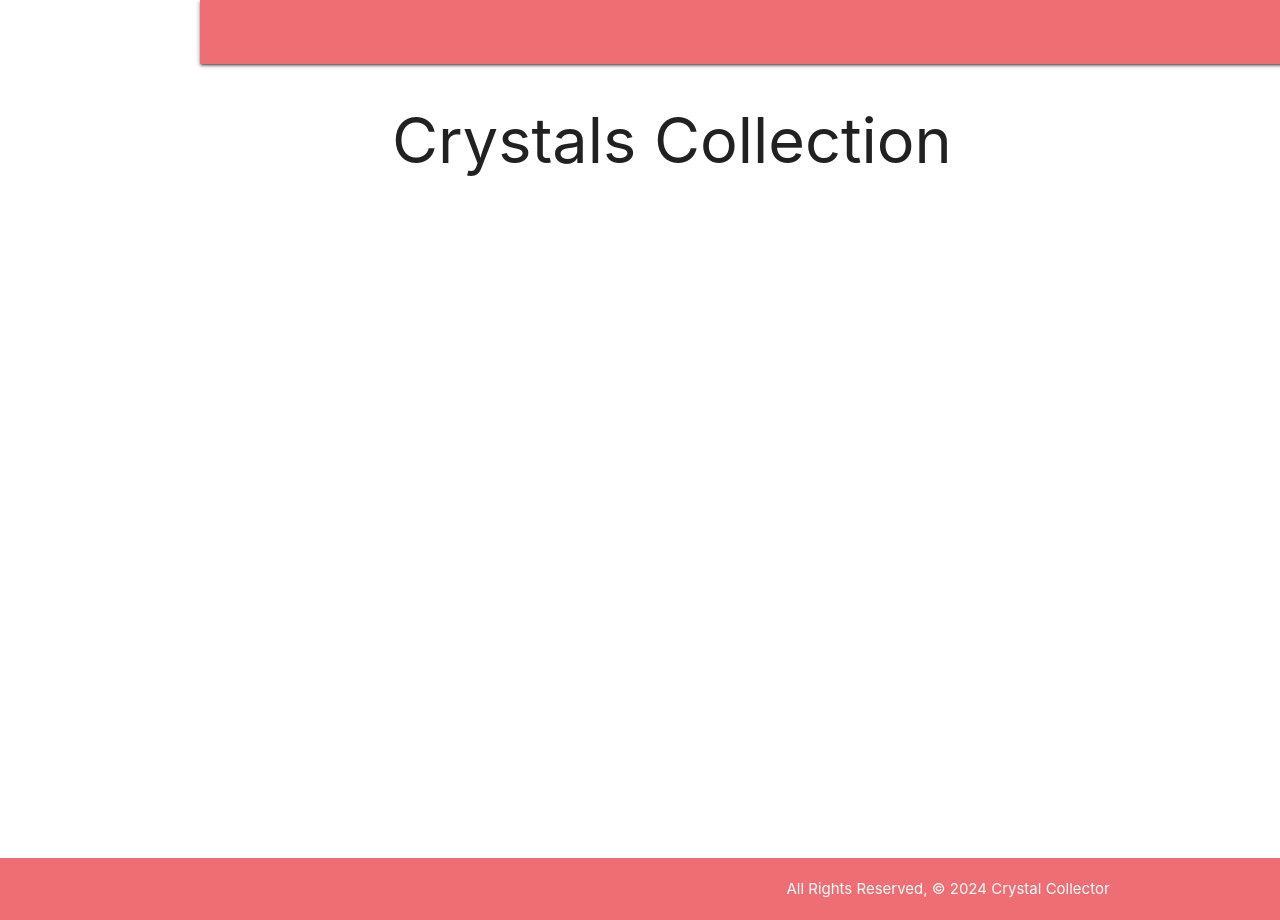
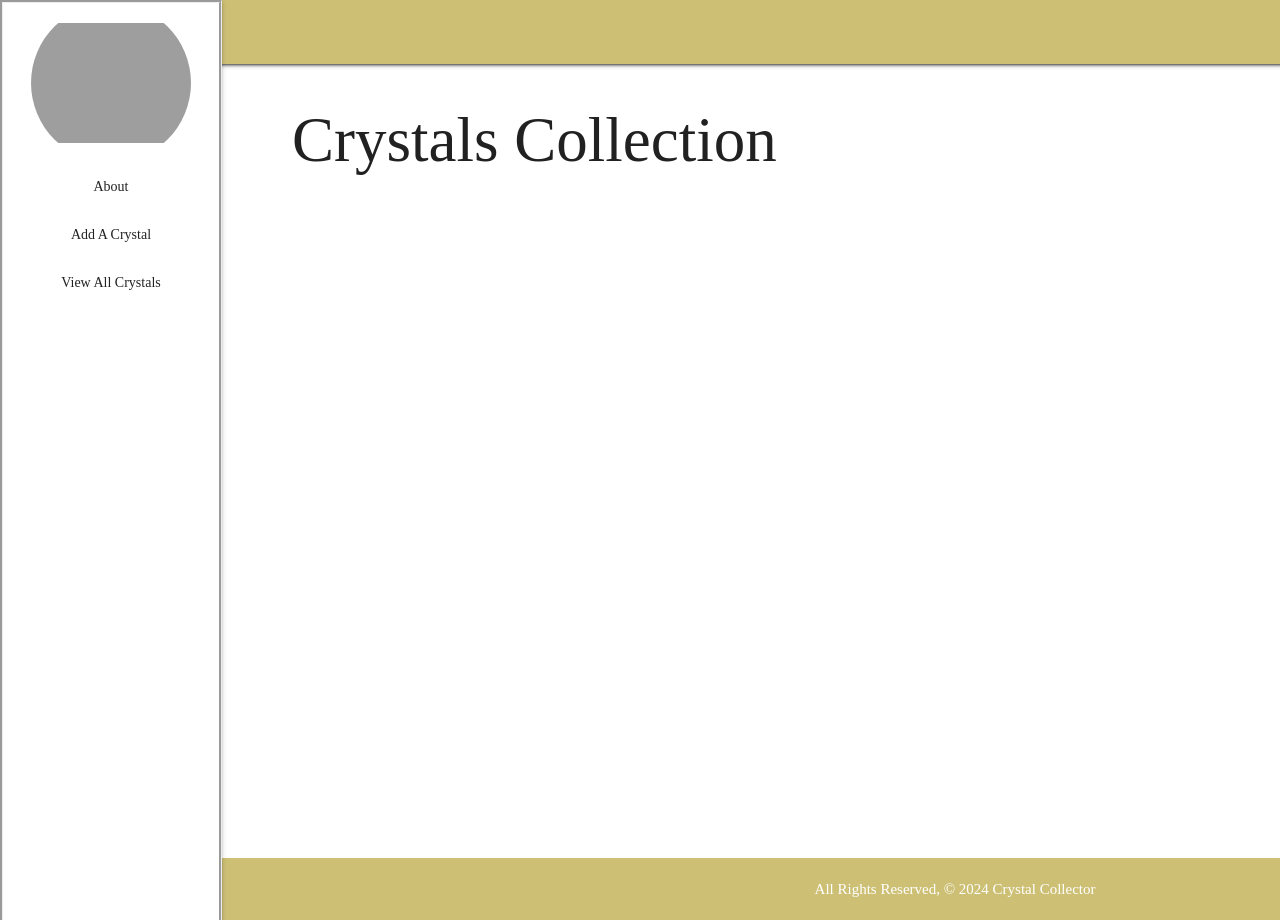
Before and after one commit to chochristinak/crystalcollector, a Django app: page /crystals/ in a window 1280 px wide. Run offline with Django 5.2, Linux system fonts and the light colour scheme; data that the repository does not hold is empty; grey boxes are pictures that could not be loaded.

Commit message:
style updates

```diff
--- a/main_app/static/css/style.css
+++ b/main_app/static/css/style.css
@@ -1,23 +1,39 @@
+
+body {
+  font-family: 'Tahoma, serif';
+}
+nav, header.navbar-fixed, footer.page-footer{
+  background-color: rgb(205, 192, 117);
+}
+.page-footer{
+  align-items: baseline;
+  padding-bottom: 0;
+}
+ul#slide-out.sidenav{
+  border-style: groove;
+  width: 222px;
+}
+div.nav-wrapper{
+  height: 80px
+
+}
 #sidenav-overlay {
   display: none;
  }
 
 .logo-img{
-  width: 150px;
-  height: 150px;
-  object-fit: fill;
+  width: 160px;
+  height: 160px;
+  object-fit: contain;
   object-position: center;
   align-items: center;
   border-radius: 50%;
   padding-bottom: 0;
 }
-div.nav{
-  height: 80px;
 
-}
 .dropdown-logo-img {
-  width: 70px;
-  height: 70px;
+  width: 66px;
+  height: 66px;
   object-fit: contain;
   object-position: center;
   align-items: center;
@@ -26,7 +42,7 @@ div.nav{
 }
 
 header, main, footer {
-  padding-left: 200px;
+  padding-left: 100px;
 }
 
 @media only screen and (max-width : 992px) {
--- a/main_app/templates/base.html
+++ b/main_app/templates/base.html
@@ -22,6 +22,8 @@
       <li><a href="{%  url 'about' %}">About</a></li>
       <li><a href="{%  url 'crystals_create' %}">Add A Crystal</a></li>
       <li><a href="{%  url 'index' %}">View All Crystals</a></li>
+      <li><a href="">Browse Collections</a></li>
+      <li><a href="">Shop</a></li>
     </ul>
   </ul>
   <header class="navbar-fixed">
@@ -29,8 +31,20 @@
       <div class="nav-wrapper">
 
         <nav> <!-- navbar content here  --> </nav>
+        <ul id="slide-out" class="sidenav sidenav-fixed">
 
-        <a href="#" data-target="slide-out" class="sidenav-trigger"><i class="waves-effect"><img src="https://totemsurftribe.files.wordpress.com/2024/04/crystalcollectorlogo.png?resize=438%2C438" class="dropdown-logo-img"></i></a>
+          <ul class="center">
+            <div>
+              <a href="{% url 'home' %}"><img src="https://totemsurftribe.files.wordpress.com/2024/04/crystalcollectorlogo.png?resize=438%2C438" class="logo-img">
+                </a>
+                </div>
+            <li><a href="{%  url 'about' %}">About</a></li>
+            <li><a href="{%  url 'crystals_create' %}">Add A Crystal</a></li>
+            <li><a href="{%  url 'index' %}">View All Crystals</a></li>
+          </ul>
+        </ul>
+
+        <a href="#" data-target="slide-out" class="sidenav-trigger"><i class="material-icons">menu</i></a>
   </header>
 
 
--- a/main_app/templates/crystals/detail.html
+++ b/main_app/templates/crystals/detail.html
@@ -19,15 +19,15 @@
       {% endif %}
     </div>
     <div class="card-action">
-        <a href="{% url 'crystals_update' crystal.id %}">Edit</a>
-        <a href="{% url 'crystals_delete' crystal.id %}">Delete</a>
+        <a href="{% url 'crystals_update' crystal.id %}"><i class="material-icons">edit</a>
+        <a href="{% url 'crystals_delete' crystal.id %}"><i class="material-icons">delete</a>
       </div>
   </div>
 </div>
   <div class="col s6">
     <form method="POST" action="{%url 'add_reading' crystal.id%}">
       {%csrf_token%} {{reading_form.as_p}}
-      <input type="submit" class="btn" value="Add Reading" />
+      <input type="submit" class="btn" value="Schedule Healing Session" />
     </form>
     <table class="striped, z-depth-1">
       <thead>
--- a/main_app/templates/crystals/index.html
+++ b/main_app/templates/crystals/index.html
@@ -1,5 +1,9 @@
+
+<link href="https://fonts.googleapis.com/icon?family=Material+Icons" rel="stylesheet">
 {% extends 'base.html' %}
 {% block content %}
+
+
 
 <h1>Crystals Collection</h1>
 
@@ -15,7 +19,11 @@
           <p>Associated Shakra: {{ crystal.shakra }}</p>
         </div>
         <div class="card-action">
-          <a href="{%  url 'detail' crystal.id %}">Details</a>
+          <a href="{%  url 'detail' crystal.id %}"><i class="material-icons">list</i></a>
+
+          <a href="#" class="like" data-crystal-id="{{ music.id }}">
+            <i class="material-icons">favorite_border</i>
+        </a>
         </div>
       </div>
     </div>
```
Also changed, not shown: main_app/templates/about.html (+20 -7 lines).
